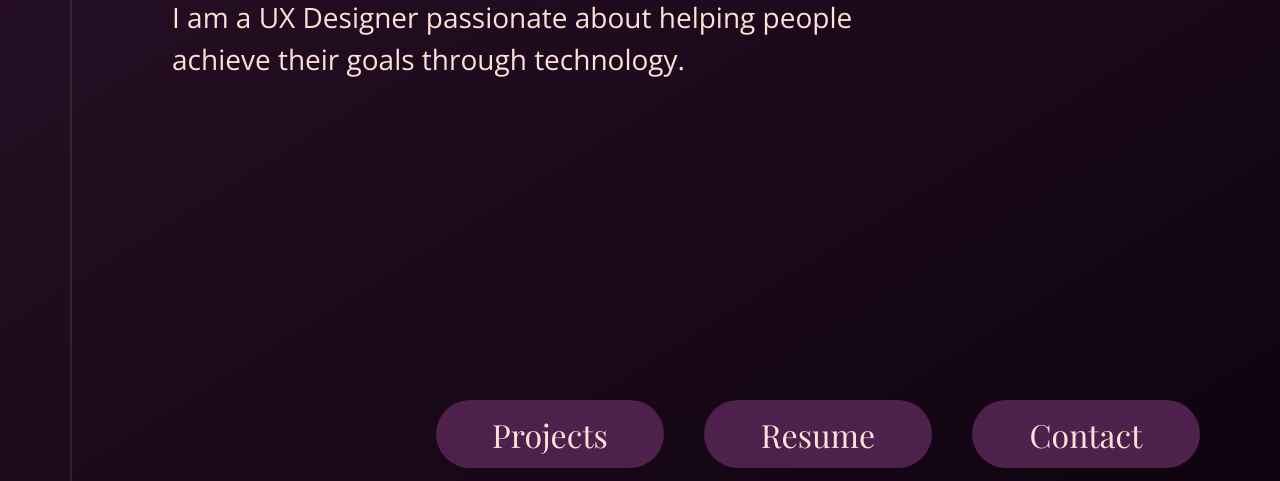
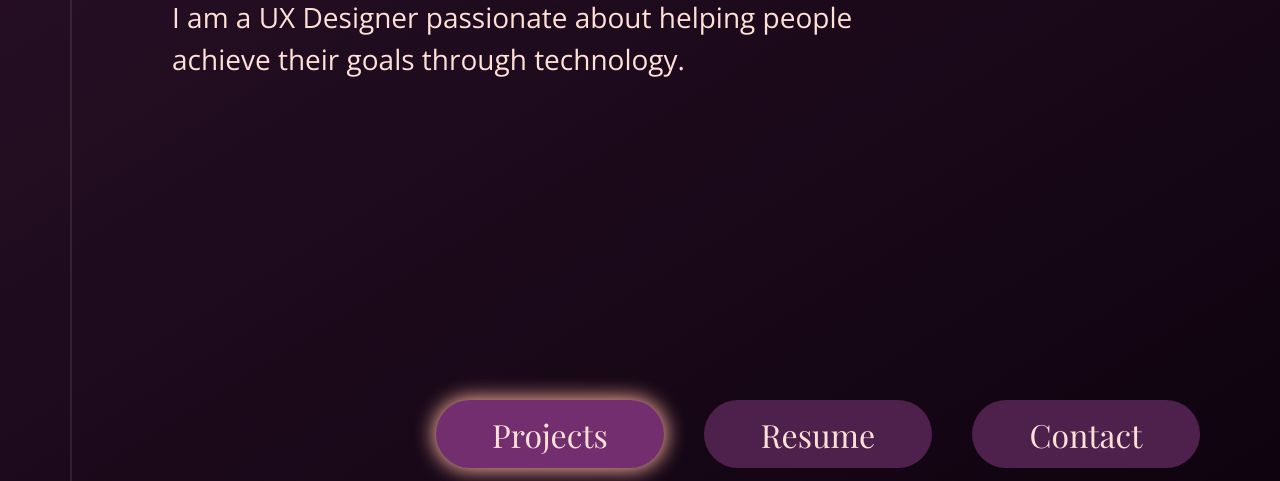
Before and after one commit to KimberleeBush/My_First_Repo, a plain HTML site: page index.html in a window 1280 px wide. In both pictures the pointer is over the button "Projects". Shown: the part 319-800 px from the top of the page. Drawn offline with nearby package versions, Linux system fonts and the light colour scheme.

Commit message:
Update style.css

```diff
--- a/style.css
+++ b/style.css
@@ -45,8 +45,16 @@ button {
     color: #FEE0D7;
     padding: 5px;
 
+
 }
 
+button:hover {
+    background-color: #732e70;
+    transition: background-color .5s ease;
+    box-shadow: 0px 0px 20px 2px #FCB69F;
+    cursor: pointer;
+
+}
 /* button color options: #4e204c #732e70 #412ea1*/
 
 p {
@@ -97,6 +105,10 @@ h4 {
     position: absolute;
     right: 0;
     top: 50;
+}
+
+.linkedin:hover {
+    cursor: pointer;
 }
 
 .slopefooter {
```
